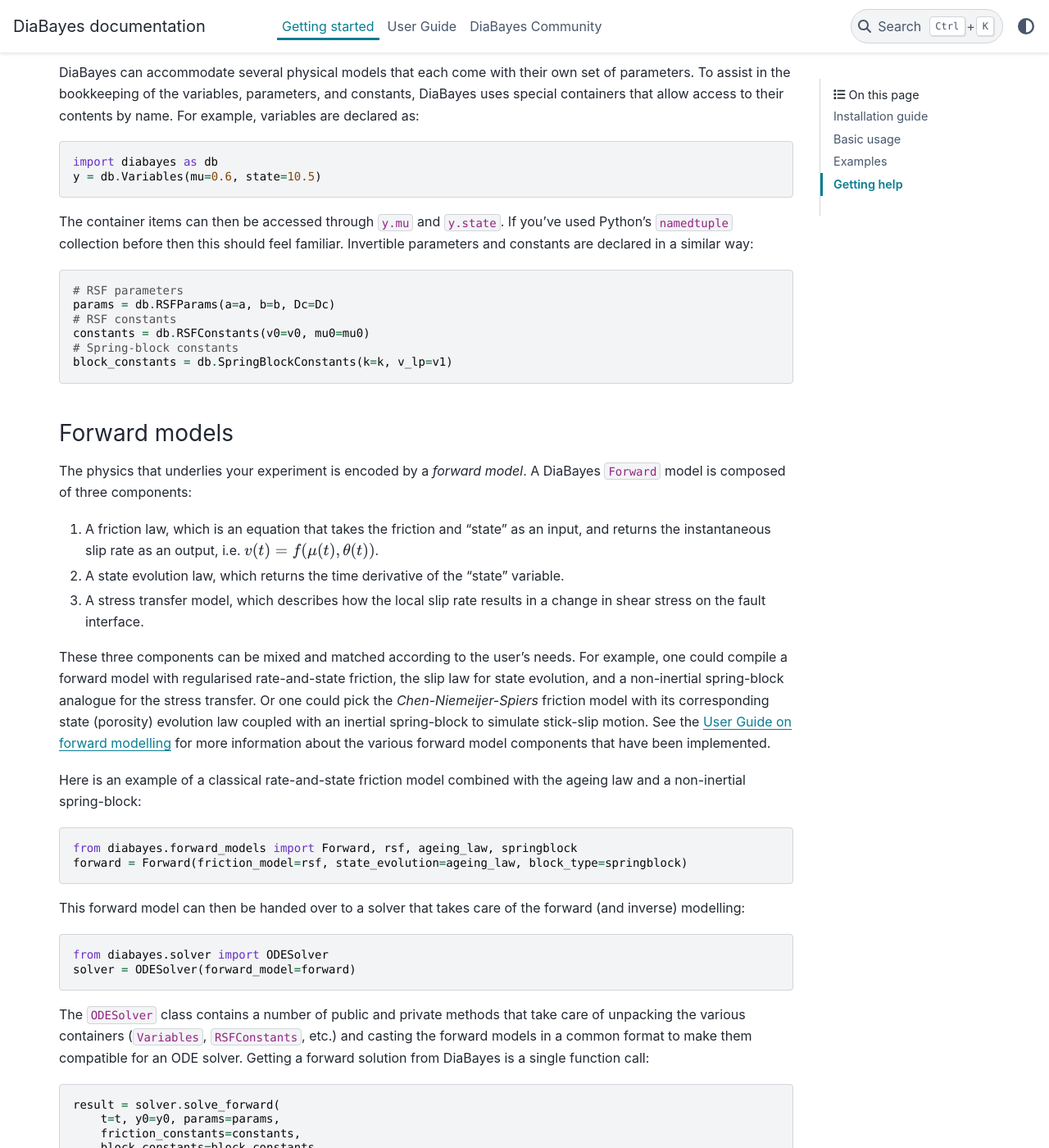
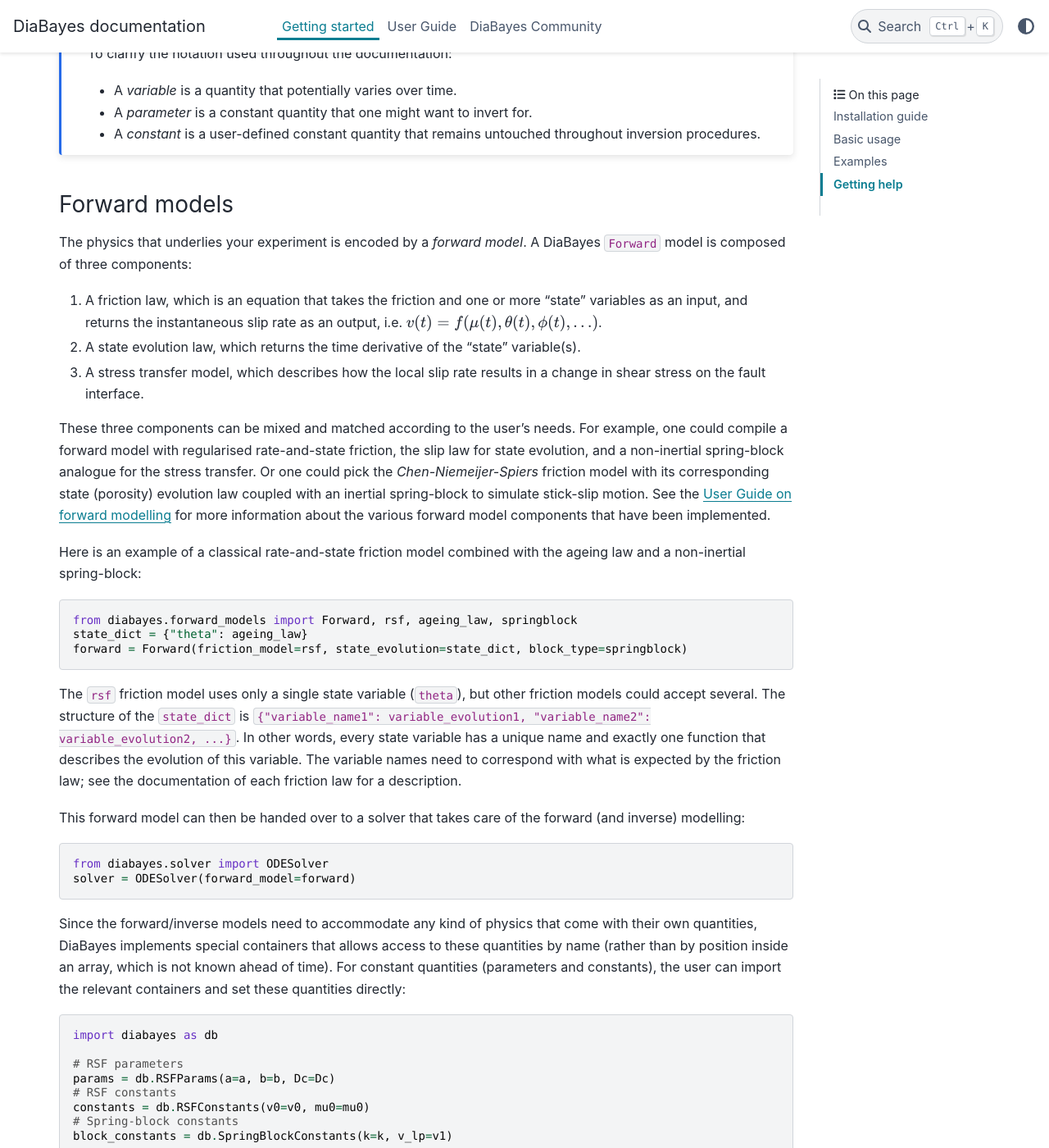
Before and after one commit to martijnende/diabayes, a Sphinx documentation site: the page built from docs/source/getting-started.md, in a window 1280 px wide and 1400 px high, scrolled down 1135 px. Shown: the whole window at 82% size. Built offline with Sphinx 7.4.7 and the PyData theme 0.15.4, drawn with Linux system fonts in a browser that asks for light colours; pages that are not in the unit, such as notebooks, are missing from menus; some of the changed text lies outside the part shown.

Commit message:
Updated documentation to account for new data structure

````diff
--- a/docs/source/getting-started.md
+++ b/docs/source/getting-started.md
@@ -29,15 +29,41 @@
 
 ## Basic usage
 
-### Variables, parameters, constants
+```{note}
+To clarify the notation used throughout the documentation:
+- A _variable_ is a quantity that potentially varies over time.
+- A _parameter_ is a constant quantity that one might want to invert for.
+- A _constant_ is a user-defined constant quantity that remains untouched throughout inversion procedures.
+```
 
-DiaBayes can accommodate several physical models that each come with their own set of parameters. To assist in the bookkeeping of the variables, parameters, and constants, DiaBayes uses special containers that allow access to their contents by name. For example, variables are declared as:
+### Forward models
+
+The physics that underlies your experiment is encoded by a _forward model_. A DiaBayes `Forward` model is composed of three components:
+
+1. A friction law, which is an equation that takes the friction and one or more "state" variables as an input, and returns the instantaneous slip rate as an output, i.e. $v(t) = f(\mu(t), \theta(t), \phi(t), \dots)$.
+2. A state evolution law, which returns the time derivative of the "state" variable(s).
+3. A stress transfer model, which describes how the local slip rate results in a change in shear stress on the fault interface.
+
+These three components can be mixed and matched according to the user's needs. For example, one could compile a forward model with regularised rate-and-state friction, the slip law for state evolution, and a non-inertial spring-block analogue for the stress transfer. Or one could pick the _Chen-Niemeijer-Spiers_ friction model with its corresponding state (porosity) evolution law coupled with an inertial spring-block to simulate stick-slip motion. See the [User Guide on forward modelling](user-guide/forward/index) for more information about the various forward model components that have been implemented.
+
+Here is an example of a classical rate-and-state friction model combined with the ageing law and a non-inertial spring-block:
+```python
+from diabayes.forward_models import Forward, rsf, ageing_law, springblock
+state_dict = {"theta": ageing_law}
+forward = Forward(friction_model=rsf, state_evolution=state_dict, block_type=springblock)
+```
+The `rsf` friction model uses only a single state variable (`theta`), but other friction models could accept several. The structure of the `state_dict` is `{"variable_name1": variable_evolution1, "variable_name2": variable_evolution2, ...}`. In other words, every state variable has a unique name and exactly one function that describes the evolution of this variable. The variable names need to correspond with what is expected by the friction law; see the documentation of each friction law for a description.
+
+This forward model can then be handed over to a solver that takes care of the forward (and inverse) modelling:
+```python
+from diabayes.solver import ODESolver
+solver = ODESolver(forward_model=forward)
+```
+
+Since the forward/inverse models need to accommodate any kind of physics that come with their own quantities, DiaBayes implements special containers that allows access to these quantities by name (rather than by position inside an array, which is not known ahead of time). For constant quantities (parameters and constants), the user can import the relevant containers and set these quantities directly:
 ```python
 import diabayes as db
-y = db.Variables(mu=0.6, state=10.5)
-```
-The container items can then be accessed through `y.mu` and `y.state`. If you've used Python's `namedtuple` collection before then this should feel familiar. Invertible parameters and constants are declared in a similar way:
-```python
+
 # RSF parameters
 params = db.RSFParams(a=a, b=b, Dc=Dc)
 # RSF constants
@@ -46,29 +72,15 @@
 block_constants = db.SpringBlockConstants(k=k, v_lp=v1)
 ```
 
-### Forward models
+Time-dependent variables are a bit special, and so they need to be set through the `Forward` class:
+```python
+theta0 = Dc / v0
+forward.set_initial_values(mu=mu0, theta=theta0)
+y0 = forward.variables
+```
+Since we initially provided just one state evolution equation, there is only one state variable to specify in addition to the friction coefficient. In this example `forward.variables` points to a `Variables` class, and we can access the various quantities like `params.Dc`, `block_constants.k`, `y0.theta`, etc.
 
-The physics that underlies your experiment is encoded by a _forward model_. A DiaBayes `Forward` model is composed of three components:
-
-1. A friction law, which is an equation that takes the friction and "state" as an input, and returns the instantaneous slip rate as an output, i.e. $v(t) = f(\mu(t), \theta(t))$.
-2. A state evolution law, which returns the time derivative of the "state" variable.
-3. A stress transfer model, which describes how the local slip rate results in a change in shear stress on the fault interface.
-
-These three components can be mixed and matched according to the user's needs. For example, one could compile a forward model with regularised rate-and-state friction, the slip law for state evolution, and a non-inertial spring-block analogue for the stress transfer. Or one could pick the _Chen-Niemeijer-Spiers_ friction model with its corresponding state (porosity) evolution law coupled with an inertial spring-block to simulate stick-slip motion. See the [User Guide on forward modelling](user-guide/forward/index) for more information about the various forward model components that have been implemented.
-
-Here is an example of a classical rate-and-state friction model combined with the ageing law and a non-inertial spring-block:
-```python
-from diabayes.forward_models import Forward, rsf, ageing_law, springblock
-forward = Forward(friction_model=rsf, state_evolution=ageing_law, block_type=springblock)
-```
-
-This forward model can then be handed over to a solver that takes care of the forward (and inverse) modelling:
-```python
-from diabayes.solver import ODESolver
-solver = ODESolver(forward_model=forward)
-```
-
-The `ODESolver` class contains a number of public and private methods that take care of unpacking the various containers (`Variables`, `RSFConstants`, etc.) and casting the forward models in a common format to make them compatible for an ODE solver. Getting a forward solution from DiaBayes is a single function call:
+The last step is to get a forward solution from DiaBayes, which is a single function call:
 ```python
 result = solver.solve_forward(
     t=t, y0=y0, params=params,
@@ -76,7 +88,7 @@
     block_constants=block_constants
 )
 ```
-This `result` is a `Variables` container that contains the time series of the relevant variables (e.g. friction and state for rate-and-state friction) that can be accessed e.g. through `result.mu`, `result.state`, etc.
+This `result` is a `Variables` container that contains the time series of the relevant variables (e.g. friction and state for rate-and-state friction) that can be accessed e.g. through `result.mu`, `result.theta`, etc.
 
 ### Inversion
 
````
Also changed, not shown: other parts of docs/source/getting-started.md (+2 -2 lines), docs/source/user-guide/forward/index.md (+23 -9 lines), docs/source/user-guide/forward/spring-block.md (+1 -3 lines), docs/source/user-guide/inversion/bayesian.md (+1 -1 lines), docs/source/user-guide/inversion/max-likelihood.md (+1 -1 lines), 2 other files.
